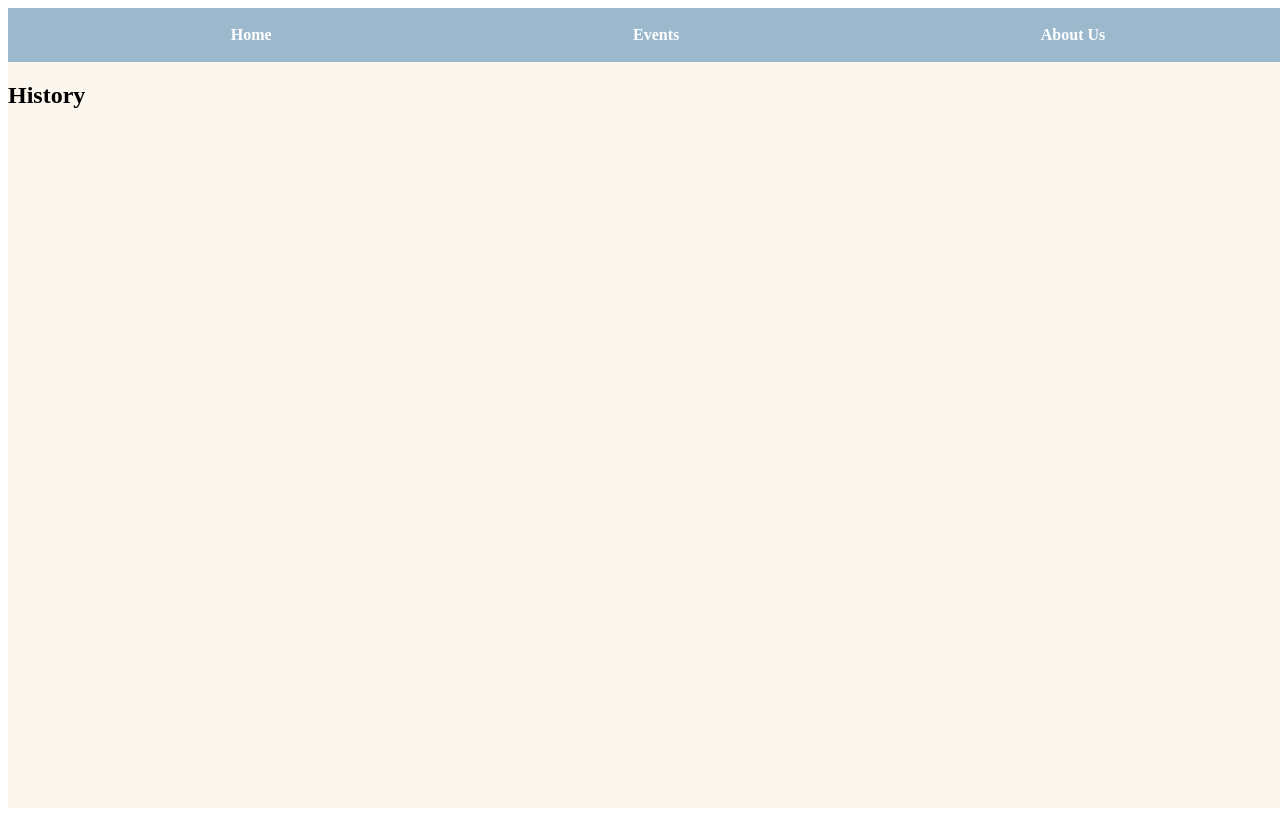
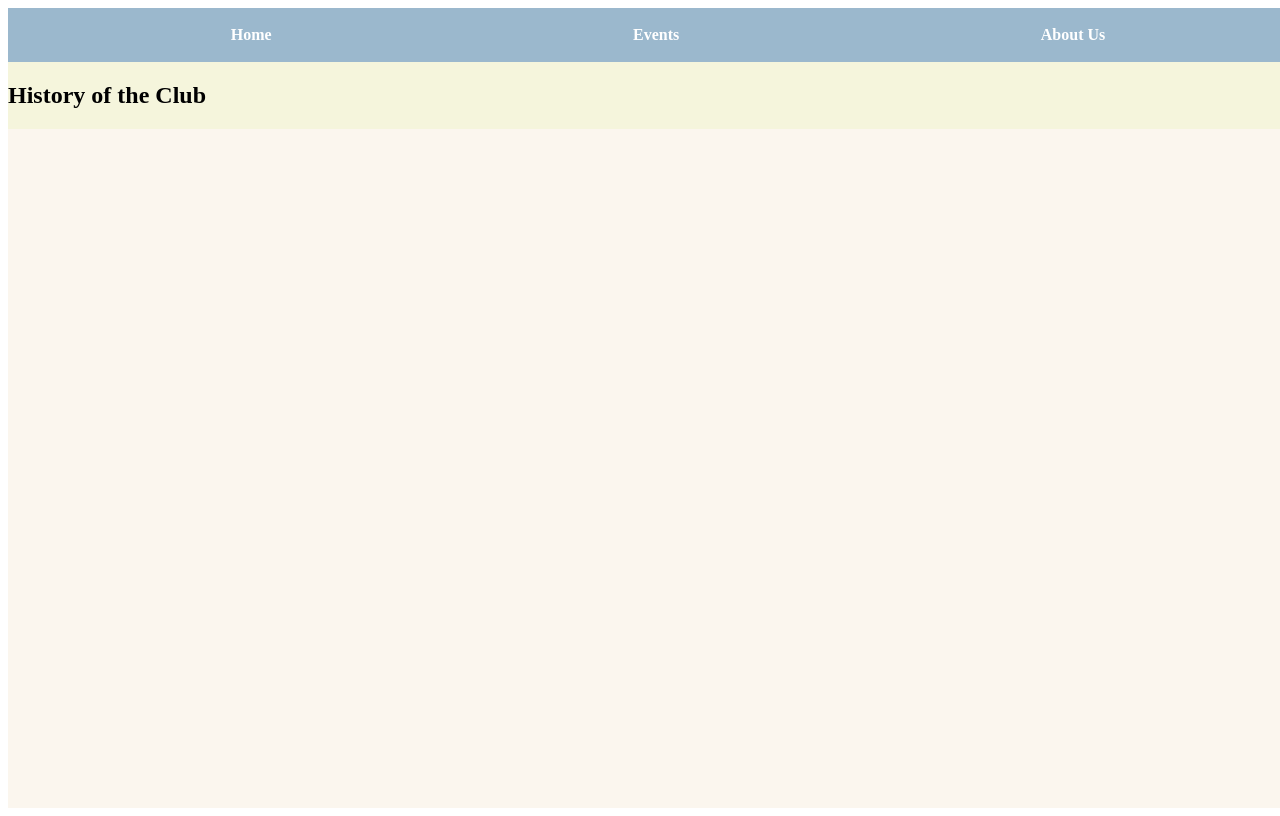
Before and after one commit to sidiBtr/CSCI480-project, a React (Vite) app in the folder frontend/: page /history in a window 1280 px wide. Built offline with nearby package versions, Linux system fonts and the light colour scheme.

Commit message:
ADDED PAGE

```diff
--- a/frontend/src/pages/AboutUs.jsx
+++ b/frontend/src/pages/AboutUs.jsx
@@ -4,7 +4,7 @@ import './aboutusPage.css'
 export default function AboutUs() {
   return (
     <div>
-      <h2>About us</h2>
+      <h2>About Us Page</h2>
     </div>
   )
 }
--- a/frontend/src/pages/History.jsx
+++ b/frontend/src/pages/History.jsx
@@ -3,8 +3,8 @@ import './historyPage.css'
 
 export default function History() {
   return (
-    <div>
-      <h2>History</h2>
+    <div className='history-container'>
+      <h2>History of the Club</h2>
     </div>
   )
 }
--- a/frontend/src/pages/historypage.css
+++ b/frontend/src/pages/historypage.css
@@ -0,0 +1,4 @@
+.history-container {
+    display: flex;
+    background-color: beige;
+}
```
